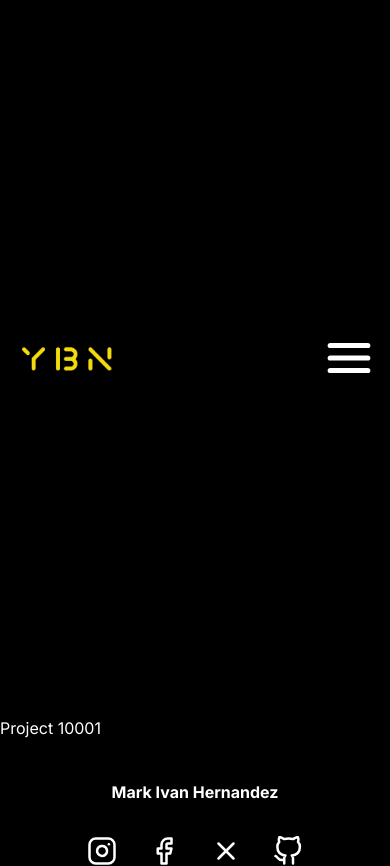
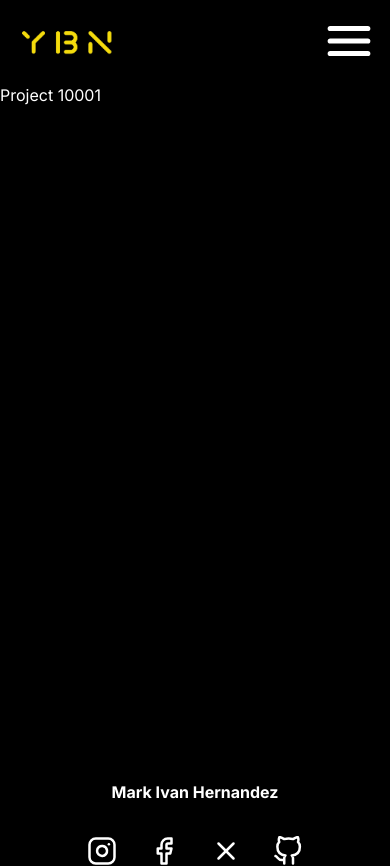
Before and after one commit to Ayban-17/Portfolio, a Next.js app: page /projects/10001 in a window 390 px wide. Built offline with nearby package versions, Linux system fonts and the light colour scheme.

Commit message:
Changed the flex to 80%

```diff
--- a/src/app/projects/[id]/page.tsx
+++ b/src/app/projects/[id]/page.tsx
@@ -1,5 +1,5 @@
 const Project = ({ params }: any) => {
-  return <div className="text-white lg:flex-[80%]">Project {params.id}</div>;
+  return <div className="text-white flex-[80%]">Project {params.id}</div>;
 };
 
 export default Project;
```
